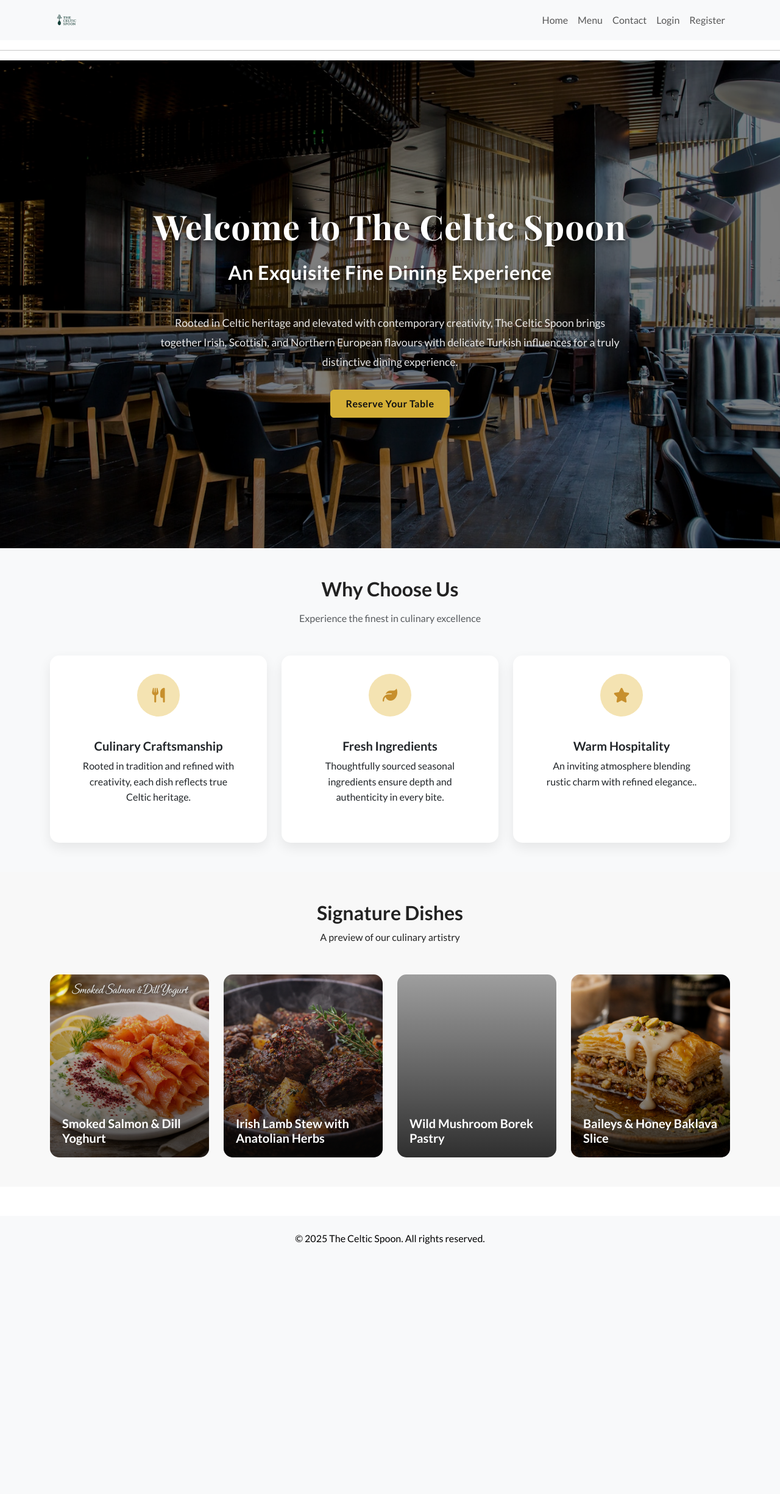
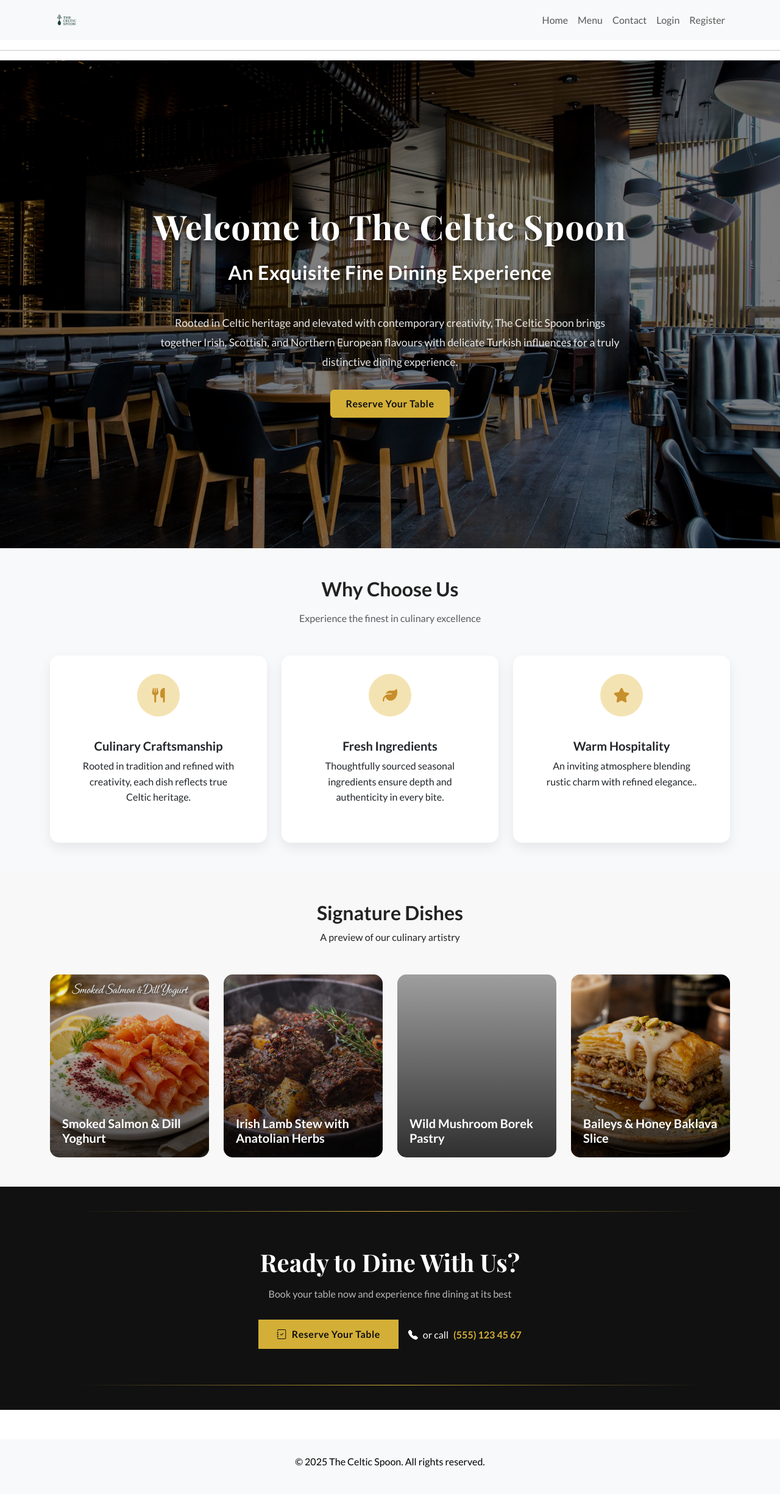
Before and after one commit to PDennise/the_celtic_spoon, a Django app: page / in a window 1280 px wide. Shown: the whole page at 61% size. Before the commit the page ends 2040 px from the top, so only its background shows below. Run offline with Django 5.2, Linux system fonts and the light colour scheme; grey boxes are pictures that could not be loaded.

Commit message:
feat: add 'Dine With Us' section with luxury CTA button and styled dark/gold theme

```diff
--- a/static/assets/style.css
+++ b/static/assets/style.css
@@ -251,3 +251,83 @@ h5, h2 {
     transform: translateY(-8px);
     box-shadow: 0 12px 25px rgba(0,0,0,0.15);
 }
+
+/* =============================== */
+/* DARK LUXURY CTA */
+/* =============================== */
+
+#dine-with-us {
+    background: #111;                        /* Deep charcoal */
+    padding: 100px 20px;
+    position: relative;
+    text-align: center;
+}
+
+/* Subtle gold top & bottom line */
+#dine-with-us::before,
+#dine-with-us::after {
+    content: "";
+    position: absolute;
+    left: 50%;
+    transform: translateX(-50%);
+    width: 80%;
+    height: 1px;
+    background: linear-gradient(to right, transparent, #D4AF37, transparent);
+}
+
+#dine-with-us::before {
+    top: 40px;
+}
+
+#dine-with-us::after {
+    bottom: 40px;
+}
+
+/* Headings */
+#dine-with-us h2 {
+    font-family: 'Playfair Display', serif;
+    color: #fff;
+    font-size: 2.5rem;
+    margin-bottom: 15px;
+}
+
+/* Paragraph */
+#dine-with-us p {
+    color: rgba(255,255,255,0.7);
+    max-width: 600px;
+    margin: 0 auto 30px;
+}
+
+/* Gold Button */
+.btn-gold {
+    background-color: #D4AF37;
+    border: none;
+    color: #111;
+    font-weight: 600;
+    letter-spacing: 0.5px;
+    padding: 12px 30px;
+    border-radius: 0;
+    transition: all 0.3s ease;
+}
+
+/* Hover */
+.btn-gold:hover {
+    background-color: #C6A75E;
+    transform: translateY(-4px);
+    box-shadow: 0 8px 20px rgba(212,175,55,0.3);
+}
+
+/* Phone link */
+#dine-with-us a {
+    color: #D4AF37;
+    font-weight: 600;
+    text-decoration: none;
+}
+
+#dine-with-us a:hover {
+    text-decoration: underline;
+}
+
+#dine-with-us span {
+    color: #fff;
+}
--- a/templates/home.html
+++ b/templates/home.html
@@ -21,6 +21,7 @@
                     data-bs-target="#exampleModal">
                     Reserve Your Table
                 </button>
+
             </div>
         </div>
 </header>
@@ -94,7 +95,8 @@
             <!-- Dish 1 -->
             <div class="col-md-3">
                 <div class="dish-card">
-                    <img src="/static/assets/images/smoked_salmon_and_dill_yoghurt.png" alt="Smoked Salmon and Dill Yoghurt">
+                    <img src="/static/assets/images/smoked_salmon_and_dill_yoghurt.png"
+                        alt="Smoked Salmon and Dill Yoghurt">
                     <div class="dish-overlay">
                         <h5>Smoked Salmon & Dill Yoghurt</h5>
                     </div>
@@ -104,7 +106,8 @@
             <!-- Dish 2 -->
             <div class="col-md-3">
                 <div class="dish-card">
-                    <img src="/static/assets/images/irish_lamb_stew_with_anatolian_herbs.png" alt="Irish Lamb Stew with Anatolian Herbs">
+                    <img src="/static/assets/images/irish_lamb_stew_with_anatolian_herbs.png"
+                        alt="Irish Lamb Stew with Anatolian Herbs">
                     <div class="dish-overlay">
                         <h5>Irish Lamb Stew with Anatolian Herbs</h5>
                     </div>
@@ -124,7 +127,8 @@
             <!-- Dish 4 -->
             <div class="col-md-3">
                 <div class="dish-card">
-                    <img src="/static/assets/images/baileys_and_honey_baklava_slice.png" alt="Baileys and Honey Baklava Slice">
+                    <img src="/static/assets/images/baileys_and_honey_baklava_slice.png"
+                        alt="Baileys and Honey Baklava Slice">
                     <div class="dish-overlay">
                         <h5>Baileys & Honey Baklava Slice</h5>
                     </div>
@@ -134,4 +138,26 @@
 
     </div>
 </section>
+<section id="dine-with-us">
+    <div class="container text-center">
+        <h2>Ready to Dine With Us?</h2>
+        <p>Book your table now and experience fine dining at its best</p>
+
+        <div class="d-flex justify-content-center align-items-center gap-3 flex-wrap mt-4">
+            <button type="button" class="btn btn-gold d-flex align-items-center gap-2" data-bs-toggle="modal"
+                data-bs-target="#exampleModal">
+                <i class="bi bi-journal-check"></i>
+                Reserve Your Table
+            </button>
+
+            <span class="d-flex align-items-center">
+                <i class="bi bi-telephone-fill me-2"></i>
+                <span>or call</span>
+                <a href="" class="ms-2">
+                    (555) 123 45 67
+                </a>
+            </span>
+        </div>
+    </div>
+</section>
 {% endblock %}
```
